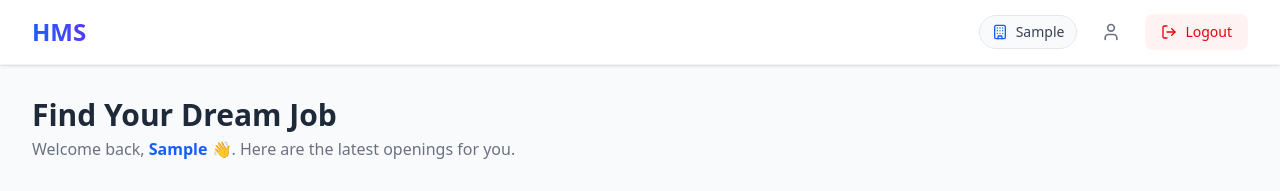
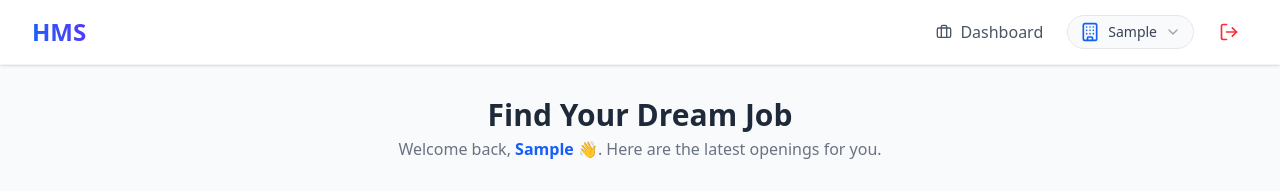
Before and after one commit to Tushar3453/Hiring-Management-System, a React app in the folder frontend/: page /student-dashboard in a window 1280 px wide. Shown: the top 191 px of the page. Built offline with nearby package versions, Linux system fonts and the light colour scheme; no server answers; sample sign-in values are in the browser's storage; the HTML template or start-up script is replaced by a standard one.

Commit message:
Feat: Updated Navbar UI, Dashboard styling & Fixed DB connection

```diff
--- a/frontend/src/components/Navbar.tsx
+++ b/frontend/src/components/Navbar.tsx
@@ -1,11 +1,26 @@
+import { useState, useContext, useRef, useEffect } from 'react';
 import { Link, useNavigate } from 'react-router-dom';
-import { useContext } from 'react';
 import { AuthContext } from '../context/AuthContext';
-import { LogOut, User as UserIcon, GraduationCap, Building } from 'lucide-react';
+import { LogOut, GraduationCap, Building, Briefcase, FileText, ChevronDown } from 'lucide-react';
 
 const Navbar = () => {
   const auth = useContext(AuthContext);
   const navigate = useNavigate();
+
+  // Dropdown state
+  const [isDropdownOpen, setIsDropdownOpen] = useState(false);
+  const dropdownRef = useRef<HTMLDivElement>(null);
+
+  // Click outside to close dropdown
+  useEffect(() => {
+    const handleClickOutside = (event: MouseEvent) => {
+      if (dropdownRef.current && !dropdownRef.current.contains(event.target as Node)) {
+        setIsDropdownOpen(false);
+      }
+    };
+    document.addEventListener("mousedown", handleClickOutside);
+    return () => document.removeEventListener("mousedown", handleClickOutside);
+  }, []);
 
   const handleLogout = () => {
     auth?.logout();
@@ -16,63 +31,107 @@ const Navbar = () => {
     <nav className="sticky top-0 z-50 bg-white/80 backdrop-blur-md border-b border-gray-100 shadow-sm">
       <div className="max-w-7xl mx-auto px-4 sm:px-6 lg:px-8">
         <div className="flex justify-between items-center h-16">
-          {/* Logo */}
+
+          {/* LEFT: Logo */}
           <Link to="/" className="flex items-center gap-2">
             <span className="text-2xl font-extrabold text-transparent bg-clip-text bg-gradient-to-r from-blue-600 to-indigo-600">
               HMS
             </span>
           </Link>
 
-          {/* Navigation Links (Dynamic) */}
-          <div className="flex items-center space-x-4">
+          {/* CENTER: Spacer (Empty) */}
+          <div className="flex-1"></div>
 
-            {auth?.user ? (
-              // If user is logged in
+          {/* RIGHT: Actions & Profile */}
+          <div className="flex items-center gap-4">
+            {!auth?.user ? (
+              //  Logged Out State
               <>
-                {/* Profile Badge */}
-                <div className="hidden md:flex items-center gap-2 px-3 py-1.5 bg-gray-50 rounded-full border border-gray-200">
-                  {auth.user.role === 'STUDENT' ? (
-                    <GraduationCap className="w-4 h-4 text-blue-600" />
-                  ) : (
-                    <Building className="w-4 h-4 text-blue-600" />
-                  )}
-                  <span className="text-sm font-medium text-gray-700 capitalize">
-                    {auth.user.firstName}
-                  </span>
-                </div>
-
-                {/* Profile Button (Placeholder link) */}
-                <button className="p-2 text-gray-500 hover:text-blue-600 hover:bg-blue-50 rounded-full transition-all" title="Profile">
-                   <UserIcon className="w-5 h-5" />
-                </button>
-
-                {/* Logout Button */}
-                <button
-                  onClick={handleLogout}
-                  className="flex items-center gap-2 bg-red-50 text-red-600 px-4 py-2 rounded-lg text-sm font-medium hover:bg-red-100 transition-colors"
-                >
-                  <LogOut className="w-4 h-4" />
-                  <span>Logout</span>
-                </button>
-              </>
-            ) : (
-              // If user is not logged in
-              <>
-                <Link
-                  to="/login"
-                  className="text-gray-600 hover:text-blue-600 px-3 py-2 rounded-md text-sm font-medium transition-colors"
-                >
+                <Link to="/login" className="text-gray-600 hover:text-blue-600 font-medium transition-colors">
                   Login
                 </Link>
-                <Link
-                  to="/signup"
-                  className="bg-blue-600 text-white px-5 py-2.5 rounded-full text-sm font-medium hover:bg-blue-700 shadow-md hover:shadow-lg transition-all transform hover:-translate-y-0.5"
-                >
+                <Link to="/signup" className="bg-blue-600 text-white px-5 py-2 rounded-full font-medium hover:bg-blue-700 transition-all shadow-sm">
                   Get Started
                 </Link>
               </>
+            ) : (
+              // Logged In State
+              <>
+                {/* Find Jobs Link */}
+                {auth.user.role === 'STUDENT' ? (
+                  <Link
+                    to="/student-dashboard"
+                    className="hidden sm:flex items-center gap-2 text-gray-600 hover:text-blue-600 font-medium transition-colors mr-2"
+                  >
+                    <Briefcase className="w-4 h-4" />
+                    <span>Find Jobs</span>
+                  </Link>
+                ) : (
+                  <Link
+                    to="/recruiter-dashboard"
+                    className="hidden sm:flex items-center gap-2 text-gray-600 hover:text-blue-600 font-medium transition-colors mr-2"
+                  >
+                    <Briefcase className="w-4 h-4" />
+                    <span>Dashboard</span>
+                  </Link>
+                )}
+
+                {/* Profile Dropdown  */}
+                <div className="relative" ref={dropdownRef}>
+                  <button
+                    onClick={() => setIsDropdownOpen(!isDropdownOpen)}
+                    className={`flex items-center gap-2 px-3 py-1.5 rounded-full border transition-all ${isDropdownOpen ? 'bg-blue-50 border-blue-200' : 'bg-gray-50 border-gray-200 hover:bg-gray-100'}`}
+                  >
+                    {auth.user.role === 'STUDENT' ? (
+                      <GraduationCap className="w-5 h-5 text-blue-600" />
+                    ) : (
+                      <Building className="w-5 h-5 text-blue-600" />
+                    )}
+
+                    <span className="text-sm font-medium text-gray-700 max-w-[100px] truncate hidden sm:block">
+                      {auth.user.firstName}
+                    </span>
+                    <ChevronDown className={`w-4 h-4 text-gray-400 transition-transform ${isDropdownOpen ? 'rotate-180' : ''}`} />
+                  </button>
+
+                  {/* Dropdown Menu Body */}
+                  {isDropdownOpen && (
+                    <div className="absolute right-0 mt-2 w-56 bg-white rounded-xl shadow-xl border border-gray-100 py-2 animate-in fade-in zoom-in-95 duration-200 z-50">
+                      <div className="px-4 py-3 border-b border-gray-100 bg-gray-50/50 mb-1">
+                        <p className="text-sm font-bold text-gray-900 truncate">
+                          {auth.user.firstName} {auth.user.lastName}
+                        </p>
+                        <p className="text-xs text-gray-500 truncate">{auth.user.email}</p>
+                      </div>
+
+                      {/* Menu Items */}
+                      <div className="py-1">
+                        {auth.user.role === 'STUDENT' && (
+                          <Link
+                            to="#"
+                            className="flex items-center gap-2 px-4 py-2 text-sm text-gray-700 hover:bg-blue-50 hover:text-blue-600 transition-colors"
+                            onClick={() => setIsDropdownOpen(false)}
+                          >
+                            <FileText className="w-4 h-4" />
+                            My Applications
+                          </Link>
+                        )}
+                        {/* Future settings options here */}
+                      </div>
+                    </div>
+                  )}
+                </div>
+
+                {/* 3. Logout Button */}
+                <button
+                  onClick={handleLogout}
+                  className="text-red-500 hover:text-red-700 hover:bg-red-50 p-2 rounded-full transition-colors border border-transparent hover:border-red-100"
+                  title="Logout"
+                >
+                  <LogOut className="w-5 h-5" />
+                </button>
+              </>
             )}
-
           </div>
         </div>
       </div>
--- a/frontend/src/pages/StudentDashboard.tsx
+++ b/frontend/src/pages/StudentDashboard.tsx
@@ -50,7 +50,7 @@ const StudentDashboard = () => {
   return (
     <div className="min-h-screen bg-gray-50 p-4 sm:p-8">
       {/* Header Section */}
-      <div className="max-w-7xl mx-auto mb-8">
+      <div className="max-w-7xl mx-auto mb-10 text-center">
         <h1 className="text-3xl font-bold text-gray-800">Find Your Dream Job</h1>
         <p className="text-gray-500 mt-1">
           Welcome back, <span className="font-semibold text-blue-600">{auth?.user?.firstName}</span> 👋. Here are the latest openings for you.
```
Also changed, not shown: 1 other file (tests, documents, lock files or other folders).
